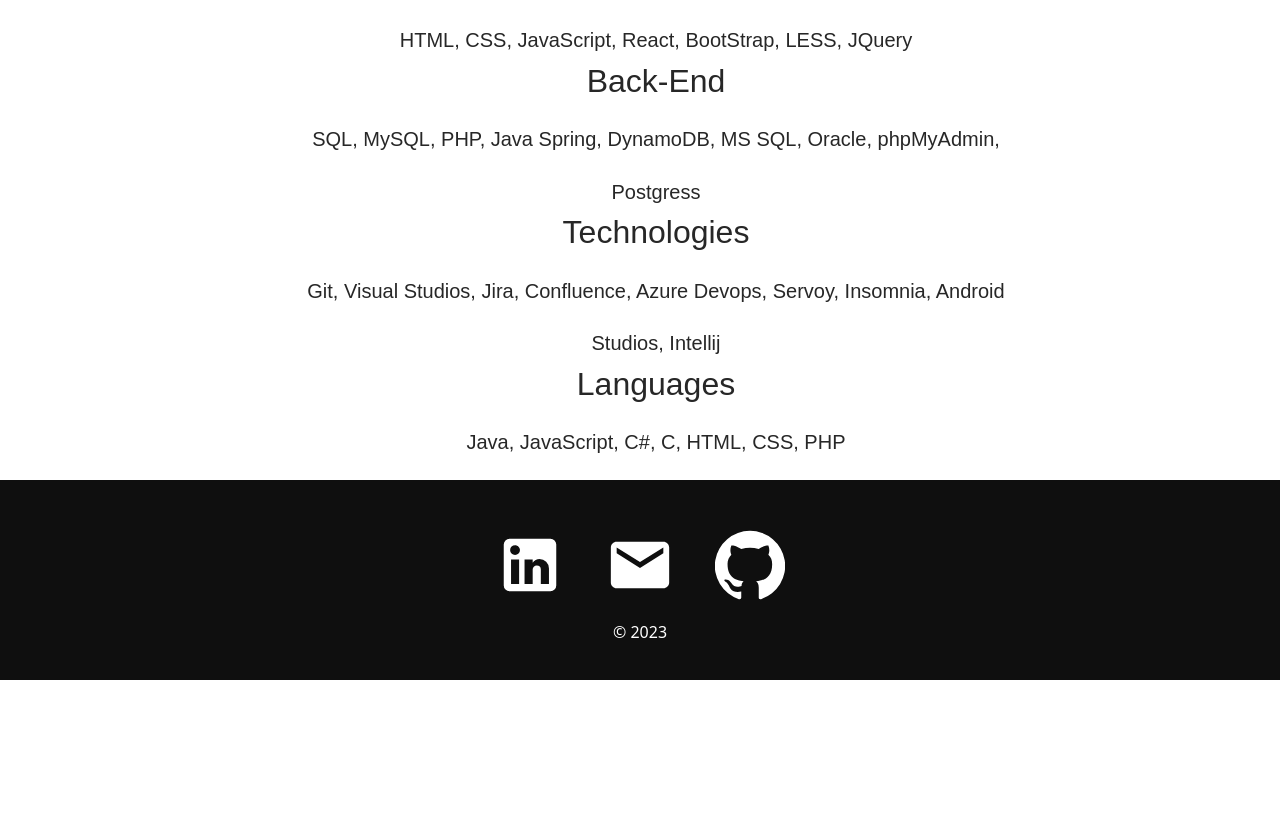
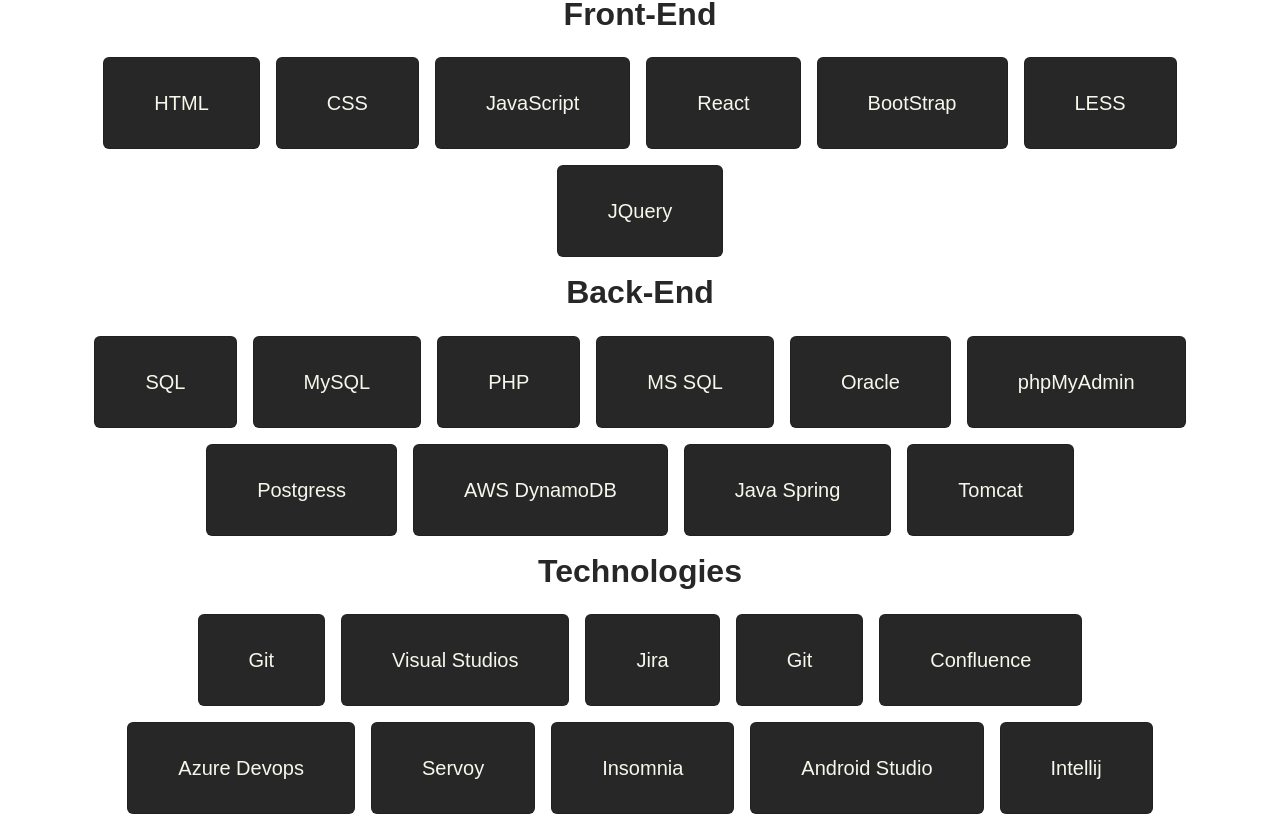
Before and after one commit to kevinhuang19/kevinhuang19.github.io, a React (Create React App) app: page / in a window 1280 px wide. Shown: the part 917-1733 px from the top of the page. Before the commit the page ends 1597 px from the top, so only its background shows below. Built offline with nearby package versions, Linux system fonts and the light colour scheme.

Commit message:
Update Skills Section
created function to loop through, easier to maintain

```diff
--- a/src/App.css
+++ b/src/App.css
@@ -1,7 +1,3 @@
-.App {
-  text-align: center;
-}
-
 .App-logo {
   height: 40vmin;
   pointer-events: none;
--- /dev/null
+++ b/src/helpers/SkillsList.js
@@ -0,0 +1,113 @@
+export const frontEnd = [
+    {
+        skill: "HTML",
+    },
+    {
+        skill: "CSS",
+    },
+    {
+        skill: "JavaScript",
+    },
+    {
+        skill: "React",
+    },
+    {
+        skill: "BootStrap",
+    },
+    {
+        skill: "LESS",
+    },
+    {
+        skill: "JQuery",
+    },
+];
+
+export const backEnd = [
+    {
+        skill: "SQL",
+    },
+    {
+        skill: "MySQL",
+    },
+    {
+        skill: "PHP",
+    },
+    {
+        skill: "MS SQL",
+    },
+    {
+        skill: "Oracle",
+    },
+    {
+        skill: "phpMyAdmin",
+    },
+    {
+        skill: "Postgress",
+    },
+    {
+        skill: "AWS DynamoDB",
+    },
+    {
+        skill: "Java Spring",
+    },
+    {
+        skill: "Tomcat",
+    }
+];
+export const Technologies = [
+    {
+        skill:"Git",
+    },
+    {
+        skill:"Visual Studios",
+    },
+    {
+        skill:"Jira",
+    },
+    {
+        skill:"Git",
+    },
+    {
+        skill:"Confluence",
+    },
+    {
+        skill:"Azure Devops",
+    },
+    {
+        skill:"Servoy",
+    },
+    {
+        skill:"Insomnia",
+    },
+    {
+        skill:"Android Studio",
+    },
+    {
+        skill:"Intellij",
+    },
+
+];
+
+export const Languages = [
+    {
+        skill: "Java",
+    },
+    {
+        skill: "C#",
+    },
+    {
+        skill: "C",
+    },
+    {
+        skill: "HTML",
+    },
+    {
+        skill: "CSS",
+    },
+    {
+        skill: "PHP",
+    },
+    {
+        skill: "JavaScript",
+    },
+];
--- a/src/pages/Experience.js
+++ b/src/pages/Experience.js
@@ -32,10 +32,9 @@
           <h3 className="vertical-timeline-element-title">
             Teaching Assistant
           </h3>
-          <h4 className="vertical-timeline-element-subtitle">
+          <p className="vertical-timeline-element-subtitle">
             Remote
-          </h4>
-          <p></p>
+          </p>
         </VerticalTimelineElement>
         <VerticalTimelineElement
           className="vertical-timeline-element--education"
@@ -67,6 +66,9 @@
           <h4 className="vertical-timeline-element-subtitle">
             Remote
           </h4>
+          <h6>
+            JavaScript, CSS, LESS, BootStrap, Postgress, Tomcat, Servoy, Jira, Confluence, GitHub
+          </h6>
           <p>Contributed to the continuous development of Enterprise Resource Planning software, catering to a
 diverse client base of over 20+ organizations. Resulted in significant improvements in efficiency and
 streamlined processes</p>
--- a/src/pages/Home.js
+++ b/src/pages/Home.js
@@ -4,6 +4,10 @@
 import GitHubIcon from "@material-ui/icons/GitHub";
 import '../styles/Home.css';
 import Type from '../components/Type';
+import { frontEnd } from '../helpers/SkillsList';
+import { backEnd } from '../helpers/SkillsList';
+import { Technologies } from '../helpers/SkillsList';
+import { Languages } from '../helpers/SkillsList';
 
 function Home() {
   return (
@@ -23,30 +27,64 @@
           </a>
         </div>
       </div>
-          <div className="skills">
+      <div className="skills d-grid text-center gap-3">
         <h1> Skills</h1>
-            <ol className="list">
-              <li className="item">
-                <h2> Front-End</h2>
-                <span>
-                   HTML, CSS, JavaScript, React, BootStrap, LESS, JQuery
+        <h2><b> Front-End </b></h2>
+        <span className='container d-flex d-grid gap-3 justify-content-center col-lg-12 col-md-12 col-sm-12 col-xs-3'>
+        {frontEnd.map((skill) => {
+          return (
+            <div className='card button'>
+              <div className='card-body'>
+                <p className='card-text'>
+                  {skill.skill}
+                </p>
+              </div>
+            </div>
+            );
+          })}
         </span>
-              </li>
-              <li className="item">
-                <h2>Back-End</h2>
-                <span>
-                  SQL, MySQL, PHP, Java Spring, DynamoDB, MS SQL, Oracle, phpMyAdmin, Postgress
+        <h2><b> Back-End</b></h2>
+        <span className='container d-flex d-grid gap-3 justify-content-center col-lg-12 col-md-12 col-sm-12 col-xs-3'>
+        {backEnd.map((skill) => {
+          return (
+            <div className='card button'>
+              <div className='card-body'>
+                <p className='card-text'>
+                  {skill.skill}
+                </p>
+              </div>
+            </div>
+            );
+          })}
         </span>
-              </li>
-              <li className="item">
-                <h2>Technologies</h2>
-                <span>Git, Visual Studios, Jira, Confluence, Azure Devops, Servoy, Insomnia, Android Studios, Intellij </span>
-              </li>
-              <li className="item">
-                <h2>Languages</h2>
-                <span>Java, JavaScript, C#, C, HTML, CSS, PHP</span>
-              </li>
-            </ol>
+        <h2><b> Technologies </b></h2>
+        <span className='container d-flex d-grid gap-3 justify-content-center col-lg-12 col-md-12 col-sm-12 col-xs-3'>
+        {Technologies.map((skill) => {
+          return (
+            <div className='card button'>
+              <div className='card-body'>
+                <p className='card-text'>
+                  {skill.skill}
+                </p>
+              </div>
+            </div>
+            );
+          })}
+        </span>
+        <h2><b> Languages </b></h2>
+        <span className='container d-flex d-grid gap-3 justify-content-center col-lg-12 col-md-12 col-sm-12 col-xs-3'>
+        {Languages.map((skill) => {
+          return (
+            <div className='card button'>
+              <div className='card-body'>
+                <p className='card-text'>
+                  {skill.skill}
+                </p>
+              </div>
+            </div>
+            );
+          })}
+        </span>
       </div>
     </div>
   );
--- a/src/pages/ProjectDisplay.js
+++ b/src/pages/ProjectDisplay.js
@@ -11,7 +11,7 @@
     <div className="project">
       <h1> {project.name}</h1>
       <br></br>
-      <img src={project.image} />
+      <img src={project.image} alt={project.name}/>
       <br></br>
       <p>
         <b>Skills:</b> {project.skills}
--- a/src/styles/Home.css
+++ b/src/styles/Home.css
@@ -1,6 +1,5 @@
 .home {
     width: 100%;
-    align-items: center;
     font-family: "Arial", sans-serif;
     color: #272727;
 }
@@ -28,6 +27,7 @@
   width: 40%;
   font-size: 30px;
 }
+
 .prompt svg {
   font-size: 60px;
   margin: 5px;
@@ -37,10 +37,7 @@
 .skills {
   font-size: 35px;
   width: 100%;
-  display: flex;
-  justify-content: center;
-  flex-direction: column;
-  align-items: center;
+  padding: 16px;
 }
 
 .skills h1 {
@@ -48,13 +45,21 @@
   color: #272727;
 }
 
-.skills .list {
-  list-style: none;
-  width: 60%;
+.skills span {
+  font-size: 20px;
+  flex-wrap: wrap;
 }
 
-.list span {
-  font-size: 20px;
+.card-text {
+  color: #F6F7EB !important;
+}
+
+.card {
+  background-color: #272727 !important;
+}
+
+.card-body {
+  padding: 30px 50px !important;
 }
 
 @media only screen and (max-width: 600px) {
@@ -86,13 +91,11 @@
 
 .button {
   border-radius: 15px;
-  width: 350px;
-  height: 300px;
-  margin: 40px;
   text-align: center;
 }
+
 .button:hover {
-  box-shadow: 0px 3px 15px rgba(0, 0, 0, 0.5);
+  box-shadow: 0px 3px 15px rgba(0, 0, 0, 0.753);
   transition: 0.3s ease-in;
   cursor: pointer;
   transform: translateY(-0.15em);
```
Lines whose indentation alone changed are shown as unchanged.
